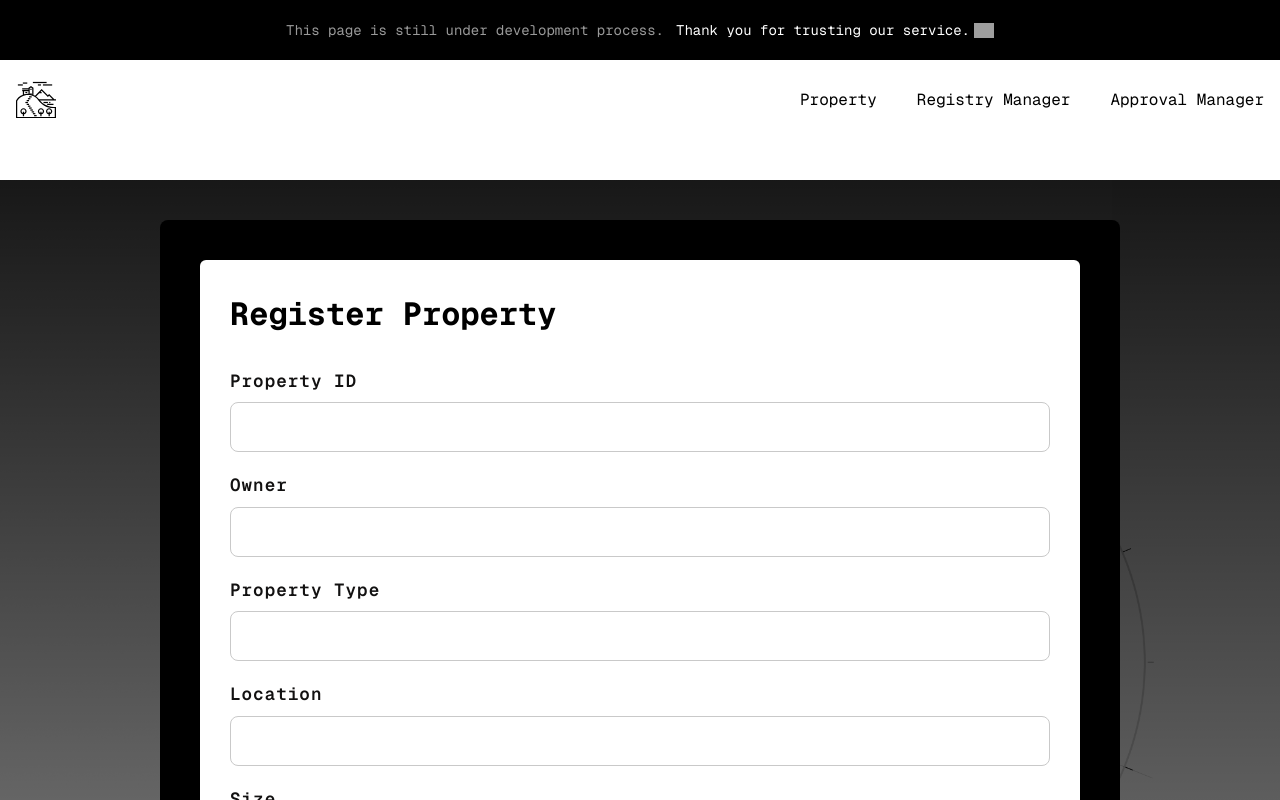
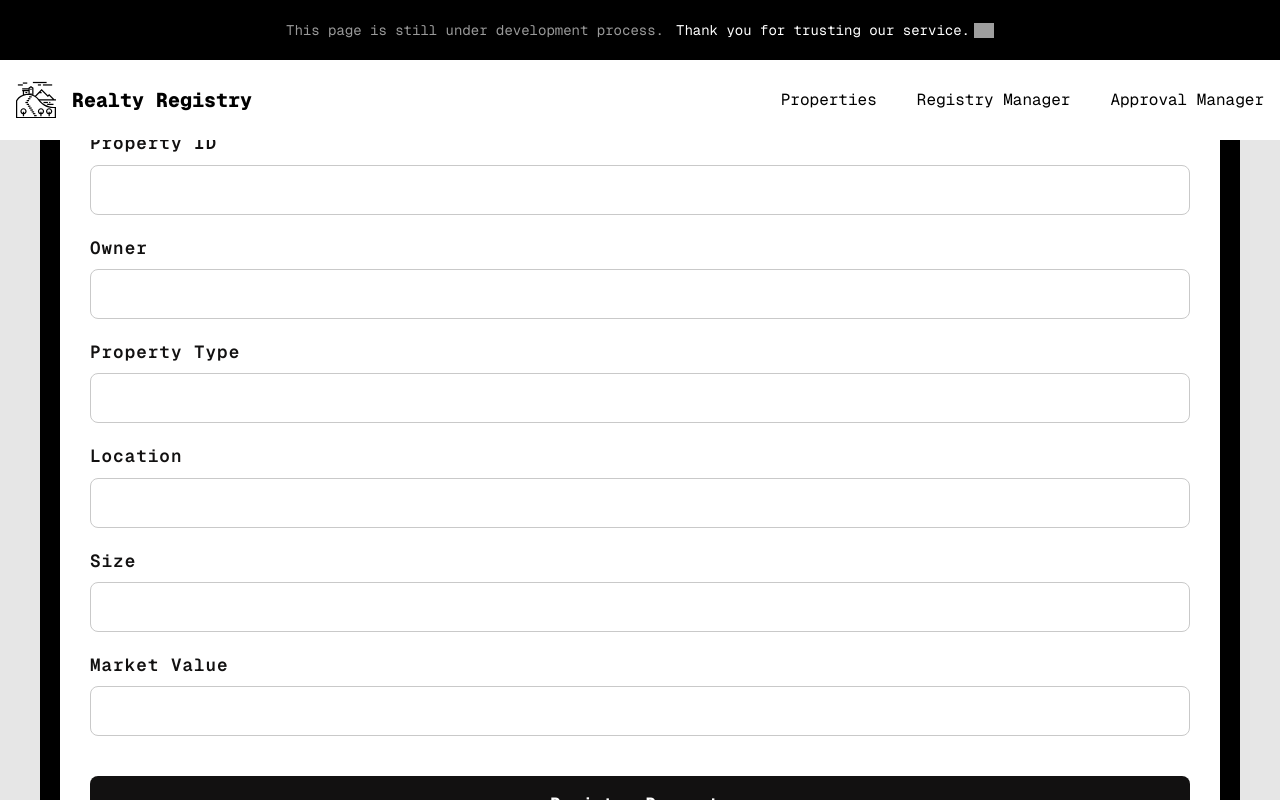
Before and after one commit to arifatalya/Realty-Registry, a Next.js app in the folder frontend/: page /registry-manager in a window 1280 px wide. Built offline with nearby package versions, Linux system fonts and the light colour scheme; no server answers; grey boxes are pictures that could not be loaded.

Commit message:
tidying up the stylesheet for presentation purposes

```diff
--- a/frontend/src/components/ApprovalManager.tsx
+++ b/frontend/src/components/ApprovalManager.tsx
@@ -1,6 +1,6 @@
 'use client'
 
-import { useEffect, useState, ChangeEvent } from "react";
+import {useEffect, useState} from "react";
 import axios from "axios";
 import "../styles/ApprovalManager.css";
 
@@ -67,7 +67,6 @@ export default function ApprovalManager() {
                 <table className="approval-table">
                     <thead>
                     <tr>
-                        <th>Property ID</th>
                         <th>Owner</th>
                         <th>Type</th>
                         <th>Location</th>
@@ -80,7 +79,7 @@ export default function ApprovalManager() {
                     <tbody>
                     {properties.map(p => (
                         <tr key={p.id}>
-                            <td>{p.property_id}</td>
+                            {/*<td>{p.property_id}</td>*/}
                             <td>{p.owner}</td>
                             <td>{p.propertyType}</td>
                             <td>{p.location}</td>
--- a/frontend/src/components/Navbar.tsx
+++ b/frontend/src/components/Navbar.tsx
@@ -2,7 +2,7 @@
 
 import Image from "next/image";
 import arrowRight from "@/assets/arrow-right.svg";
-import PlaceholderWhite from "@/assets/placeholder.svg";
+import Placeholder from "@/assets/placeholder.svg";
 import Link from "next/link";
 
 export const Navbar = () => {
@@ -21,14 +21,15 @@ export const Navbar = () => {
             <div className="py-5 bg-white text-black">
                 <div className="max-w-screen-xl mx-auto px-4">
                     <div className="flex items-center justify-between">
-                        <Link href="/" className="md:block">
-                            <Image src={PlaceholderWhite} alt="Logo" width={40} height={40} />
+                        <Link href="/" className="flex items-center gap-4">
+                            <Image src={Placeholder} alt="Logo" width={40} height={40} />
+                            <span className="text-xl font-extrabold hidden md:inline">Realty Registry</span>
                         </Link>
                         <Link href="/" className="md:hidden">
-                            <Image src={PlaceholderWhite} alt="Logo mobile" width={20} height={20} className="md:hidden" />
+                            <Image src={Placeholder} alt="Logo mobile" width={20} height={20} className="md:hidden" />
                         </Link>
                         <nav className="flex gap-10 items-center">
-                            <Link href="/">Property</Link>
+                            <Link href="/">Properties</Link>
                             <Link href="/registry-manager">Registry Manager</Link>
                             <Link href="/approval-manager">Approval Manager</Link>
                         </nav>
--- a/frontend/src/components/RegistryManager.tsx
+++ b/frontend/src/components/RegistryManager.tsx
@@ -203,7 +203,19 @@ export default function RegistryManager() {
                                 <td>{p.location}</td>
                                 <td>{p.size}</td>
                                 <td>Rp {p.marketValue.toLocaleString()}</td>
-                                <td>{p.registrationStatus}</td>
+                                <td>
+                                    <span
+                                        className={`status-badge ${
+                                            p.registrationStatus === "Pending"
+                                                ? "status-pending"
+                                                : p.registrationStatus === "Registered"
+                                                    ? "status-registered"
+                                                    : ""
+                                        }`}
+                                    >
+                                        {p.registrationStatus}
+                                    </span>
+                                </td>
                                 <td>
                                     <button onClick={() => handleEdit(p)}>Edit</button>
                                     <button onClick={() => handleDelete(p.id)}>Delete</button>
--- a/frontend/src/styles/RegistryManager.css
+++ b/frontend/src/styles/RegistryManager.css
@@ -1,19 +1,19 @@
 .registry-page-container {
     position: fixed;
     top: 0;
-    left: 0;
-    margin-top: 180px;
+    margin-top: 140px;
     padding: 40px 20px;
     width: 100%;
+    min-width: 50vh;
     height: 100vh;
-    background-color: #00000090;
-    background-image: linear-gradient(rgba(0, 0, 0, 0.9), rgba(0, 0, 0, 0.5)), url(../assets/banner.png);
+    background-color: #e6e6e6;
+    /*background-image: linear-gradient(rgba(0, 0, 0, 0.9), rgba(0, 0, 0, 0.5)), url(../assets/banner.png);*/
     background-size: cover;
-    background-position: center;
-    overflow-y: auto; /* allow scroll if content exceeds height */
+    /*background-position: center;*/
+    overflow-y: auto;
     display: flex;
     justify-content: center;
-    align-items: flex-start;
+    align-items: center;
     z-index: 1;
 }
 
@@ -22,10 +22,11 @@
     flex-direction: column;
     align-items: center;
     width: 100%;
-    max-width: 960px;
+    padding: 20px;
+    margin: 0 0 100px 0;
+    max-width: 1200px;
     gap: 40px;
     background-color: #000000;
-    padding: 40px;
     border-radius: 8px;
 }
 
@@ -97,10 +98,10 @@
 .registry-table {
     width: 100%;
     background-color: #fff;
-    border-radius: 6px;
+    border-radius: 8px;
     overflow-x: auto;
     box-shadow: 0 4px 12px rgba(0, 0, 0, 0.1);
-    border-collapse: collapse;
+    /*border-collapse: collapse;*/
 }
 
 .registry-table th,
@@ -121,7 +122,8 @@
 }
 
 .registry-table button {
-    margin-right: 8px;
+    margin: 0 8px 10px 0;
+    width: 80px;
     padding: 6px 12px;
     font-size: 0.9rem;
     background-color: #121111;
@@ -134,6 +136,25 @@
 
 .registry-table button:hover {
     background-color: #808083;
+}
+
+.status-badge {
+    padding: 6px 12px;
+    border-radius: 10px;
+    font-weight: 600;
+    font-size: 0.9rem;
+    display: inline-block;
+    text-align: center;
+}
+
+.status-pending {
+    background-color: #fff7d6;
+    color: #b68400;
+}
+
+.status-registered {
+    background-color: #cdffb0;
+    color: #41a836;
 }
 
 @media (max-width: 768px) {
```
